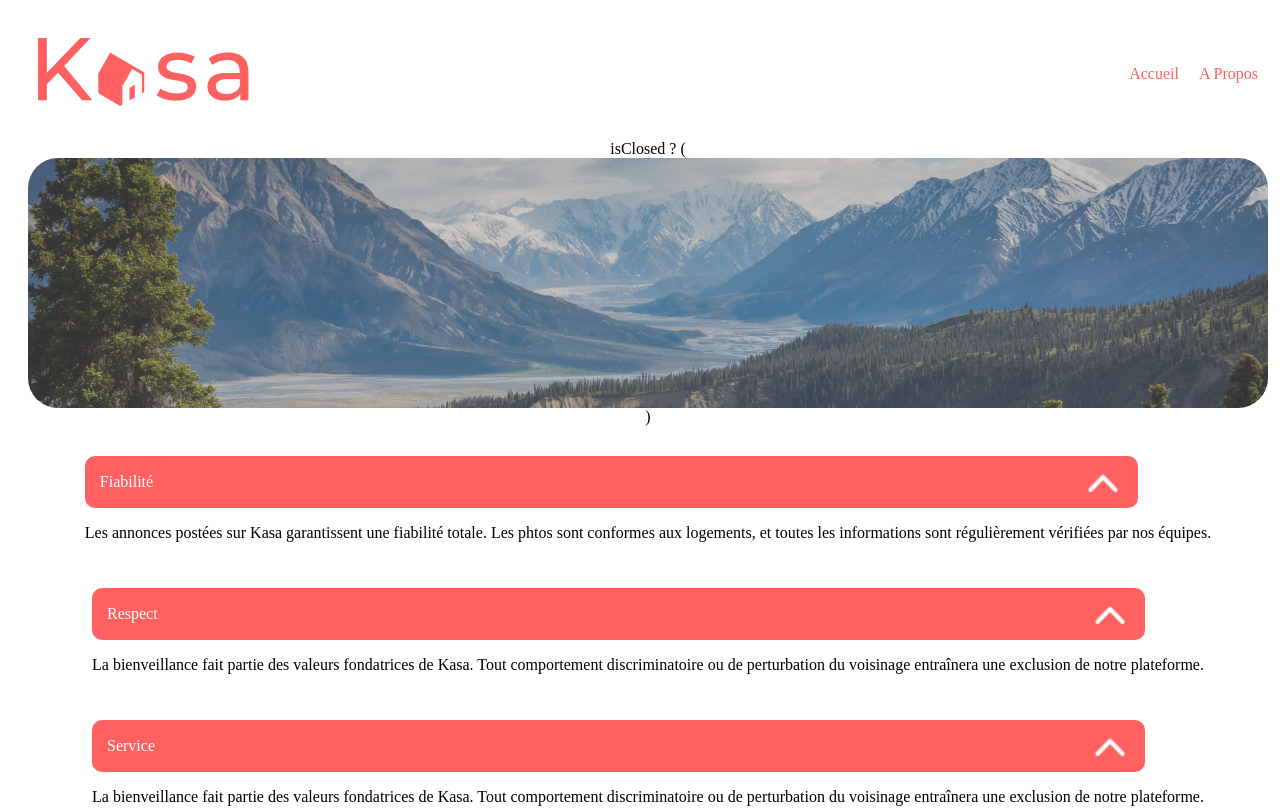
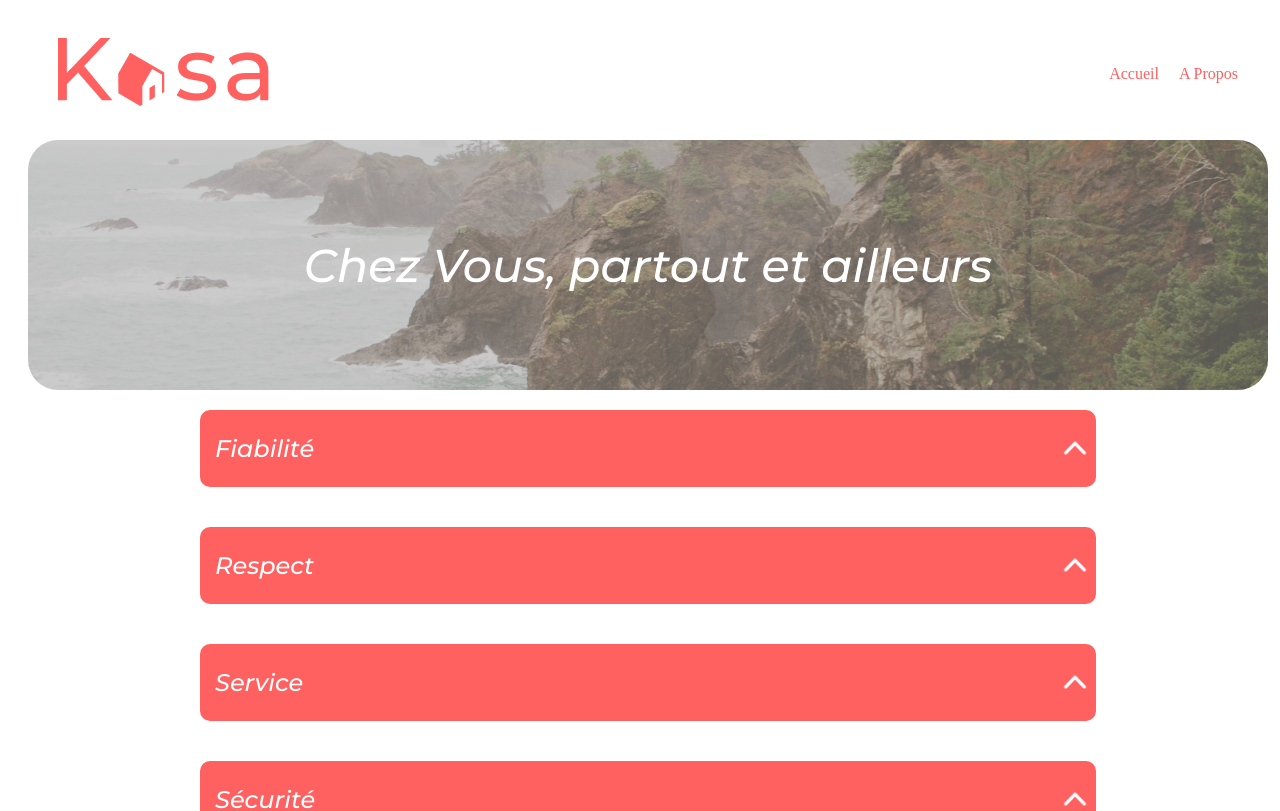
Before and after one commit to Alexis83250/kasa-immobilier, a React (Create React App) app: page /A-Propos in a window 1280 px wide. Shown: the top 811 px of the page. Built offline with nearby package versions, Linux system fonts and the light colour scheme.

Commit message:
Avancement propos

```diff
--- /dev/null
+++ b/src/components/Collapse/index.jsx
@@ -0,0 +1,73 @@
+/*import React, { useState } from 'react';
+
+function Collapse() {
+  const [open, setOpen] = useState(false);
+
+  const toggleCollapse = () => {
+    setOpen(prevOpen => !prevOpen);
+  }
+
+  return (
+    <div>
+      <button onClick={toggleCollapse}>
+        {open ? 'Fermer' : 'Ouvrir'}
+      </button>
+      {open && (
+        <div>
+          {/* Contenu du collapse *//*}
+          Lorem ipsum dolor sit amet, consectetur adipiscing elit.
+        </div>
+      )}
+    </div>
+  );
+}
+
+export default Collapse;*/
+
+
+
+
+
+import collapseList from '../datas/CollapseList'
+import React, { useState } from 'react';
+import '../../styles/Card.scss'
+import '../../styles/Propos.scss'
+
+
+
+function Collapse() {
+  const [openId, setOpenId] = useState(null);
+
+  const toggleCollapse = (itemId) => {
+    setOpenId(prevOpenId => (prevOpenId === itemId ? null : itemId));
+  }
+
+  return (
+    <div className='propos ajustement'>
+      {collapseList.map(({ id, title, cover, description }) => (
+        <div
+          className={`propos__fenetre propos`}
+          key={id}
+        >
+          <div className=' propos__closed'>
+            <p className='propos__closed--para'>{title}</p>
+            <button className="bouton" onClick={() => toggleCollapse(id)}>
+              <img
+                className='propos__closed--logo cursor'
+                src={cover}
+                alt="Flèche déroulante"
+              />
+            </button>
+          </div>
+          {openId === id && (
+            <div className='closed__fenetre'>
+              <p className='closed__fenetre--para'>{description}</p>
+            </div>
+          )}
+        </div>
+      ))}
+    </div>
+  );
+}
+
+export default Collapse;
--- /dev/null
+++ b/src/components/datas/CollapseList.js
@@ -0,0 +1,34 @@
+import flecheHaute from "../../assets/flecheHaute.png";
+
+const collapseList = [
+  {
+    id: "1",
+    title: "Fiabilité",
+    description:
+      "Les annonces postées sur Kasa garantissent une fiabilité totale. Les phtos sont conformes aux logements, et toutes les informations sont régulièrement vérifiées par nos équipes.",
+    cover: flecheHaute,
+  },
+  {
+    id: "2",
+    title: "Respect",
+    description:
+      "La bienveillance fait partie des valeurs fondatrices de Kasa. Tout comportement discriminatoire ou de perturbation du voisinage entraînera une exclusion de notre plateforme.",
+    cover: flecheHaute,
+  },
+  {
+    id: "3",
+    title: "Service",
+    description:
+      "La bienveillance fait partie des valeurs fondatrices de Kasa. Tout comportement discriminatoire ou de perturbation du voisinage entraînera une exclusion de notre plateforme.",
+    cover: flecheHaute,
+  },
+  {
+    id: "4",
+    title: "Sécurité",
+    description:
+      "La sécurité est la priorité de Kasa. Aussi bien pour nos hôtes que pour les voyageurs, chaque logement correspond aux critères de sécurité établis par nos services. En laissant une note aussi bien à l'hôte qu'au locataire, cela permet à nos équipes de vérifier que les standards sont bien respectés.Nous organisons également des ateliers sur la sécurité domestique que nos hôtes.",
+    cover: flecheHaute,
+  },
+];
+
+export default collapseList;
--- a/src/index.jsx
+++ b/src/index.jsx
@@ -2,7 +2,7 @@ import React from 'react';
 import ReactDOM from 'react-dom/client';
 import { BrowserRouter as Router, Route, Routes } from 'react-router-dom'
 import Home from './pages/Home'
-import Propos from './pages/Propos'
+import Collapse from './pages/Propos'
 import Logement from './pages/Logement'
 import Error from './components/Error'
 import Header from './components/Header'
@@ -19,7 +19,7 @@ root.render(
       <Header />
       <Routes>
         <Route path="/"  exact element={<Home />} />
-        <Route path="/A-Propos" element={<Propos />} />
+        <Route path="/A-Propos" element={<Collapse />} />
         <Route path="/Fiche-Logement/:id" element={<Logement />} />
         <Route path="*" element={<Error />} />
       </Routes>
--- a/src/pages/Propos/index.jsx
+++ b/src/pages/Propos/index.jsx
@@ -1,4 +1,4 @@
-import ImageFond2 from '../../assets/ImageFond2.png'
+/*import ImageFond2 from '../../assets/ImageFond2.png'
 import Fleche from '../../assets/fleche-haute.png'
 import { useState, useEffect } from "react";
 import '../../styles/Banner.scss'
@@ -9,12 +9,16 @@ function Propos() {
   const [isClosed, setIsClosed] = useState(true);
   return (<div className='propos ajustement'>
 
-    isClosed ? (
+
     <div className='Banniere'>
       <img className="Banniere__ImageFond" src={ImageFond2} alt='Paysage en fond'/>
-    </div>)
+    </div>
+
+
+
+
     <div className='propos__fenetre propos'>
-      <div className='ajustement propos__closed'><p>Fiabilité</p><img className='propos__closed--logo cursor' onClick={() => setIsClosed(false)} src={Fleche} alt='Fleche pour dérouler'/></div>
+      <div className='ajustement propos__closed'><p>Fiabilité</p><img className='propos__closed--logo cursor' src={Fleche} alt='Fleche pour dérouler'/></div>
       <p className='closed__fenetre'>Les annonces postées sur Kasa garantissent une fiabilité totale.
       Les phtos sont conformes aux logements, et toutes les informations sont régulièrement vérifiées par nos équipes.</p>
       </div>
@@ -41,4 +45,24 @@ function Propos() {
   )
 }
 
-export default Propos
+export default Propos*/
+
+import React, { useState } from 'react';
+import Collapse from '../../components/Collapse'
+import Banner from '../../components/Banner'
+import '../../styles/Propos.scss'
+
+function Propos() {
+
+
+  return (
+    <div className='ajustement'>
+
+      <Banner />
+      <Collapse />
+
+    </div>
+  );
+}
+
+export default Propos;
--- a/src/styles/Body.scss
+++ b/src/styles/Body.scss
@@ -9,7 +9,6 @@ html {
 
     main {
         width: 80%;
-
     }
 }
 
--- a/src/styles/Propos.scss
+++ b/src/styles/Propos.scss
@@ -1,14 +1,20 @@
-$colorClosed :#FF6060;
+/*$colorClosed :#FF6060;
+
 
 
 .propos{
     align-items: center;
     flex-direction: column;
-    .propos__closed{
+    .propos__fenetre{
+
+        width: 1023px;
+        display: flex;
+        margin: 0;
+         .propos__closed{
         justify-content: space-between;
         align-items: center;
         background-color: $colorClosed;
-        width: 1023px;
+        width: 100%;
         height: 52px;
         margin-top: 30px;
         padding-left: 15px;
@@ -22,11 +28,119 @@ $colorClosed :#FF6060;
         width: 40px;
         height: 40px;
     }
+
+    }
+
+
 }
 
 
 .ajustement{
+    width: 100%;
     display: flex;
+    justify-content: center;
+    align-items: center;
+}
+
+.closed__fenetre {
+    background-color: #F6F6F6;
+    width: 100%;
+    margin: 0;
+    padding: 15px 0;
+    -webkit-border-radius: 10px;
+    -moz-border-radius: 10px;
+    border-radius: 10px;
+    padding: 15px 15px;
+    color: $colorClosed;
+}
+
+#Marge{
+    margin-bottom: 190px;
+}
+
+.cursor:hover{
+    cursor: pointer;
+}
 
 
+.bouton{
+   border-style: none;
+   background-color: $colorClosed;
 }
+*/
+
+$colorClosed :#FF6060;
+
+.ajustement{
+    width: 100%;
+    display: flex;
+    flex-direction: column;
+    justify-content: center;
+    align-items: center;
+}
+
+.propos {
+    display: flex;
+    flex-direction: column;
+    align-items: center;
+    justify-content: center;
+    width: 85%;
+    margin-bottom: 140px;
+
+    .propos__fenetre {
+      margin: 10px 0;
+      border: none;
+      padding: 10px;
+      display: flex;
+      align-items: center;
+
+
+      .propos__closed {
+        flex: 1;
+        display: flex;
+        width: 100%;
+        align-items: center;
+        justify-content: space-between;
+        background-color: $colorClosed;
+        -webkit-border-radius: 10px;
+        -moz-border-radius: 10px;
+        border-radius: 10px;
+
+        .bouton {
+          background: none;
+          border: none;
+          cursor: pointer;
+          outline: none;
+        }
+        .propos__closed--para{
+            color: white;
+            padding-left: 15px;
+            font-family: Montserrat;
+            font-weight: 500;
+            font-size: 24px;
+        }
+
+        .propos__closed--logo {
+          max-width: 30px;
+        }
+      }
+
+      .closed__fenetre { // Caché par défaut
+        text-align: center;
+        background-color: #F6F6F6;
+        width: 100%;
+        -webkit-border-radius: 10px;
+        -moz-border-radius: 10px;
+        border-radius: 10px;
+        .closed__fenetre--para{
+            color: $colorClosed;
+        }
+      }
+
+      &.open {
+        .closed__fenetre {
+          display: block;
+        }
+      }
+    }
+  }
```
Also changed, not shown: src/assets/flecheHaute.png (renamed from src/assets/fleche-haute.png).
